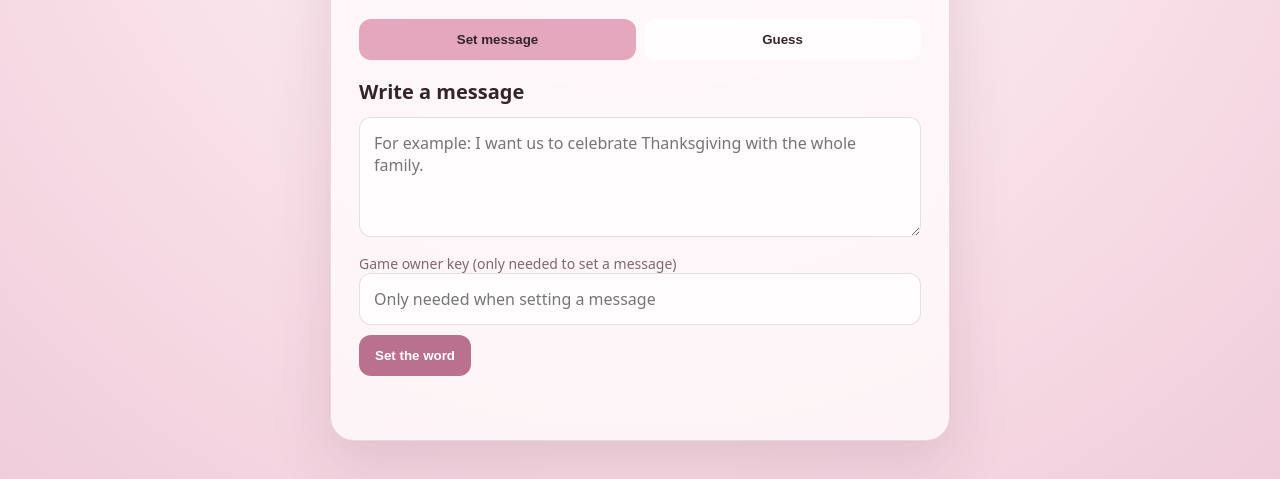
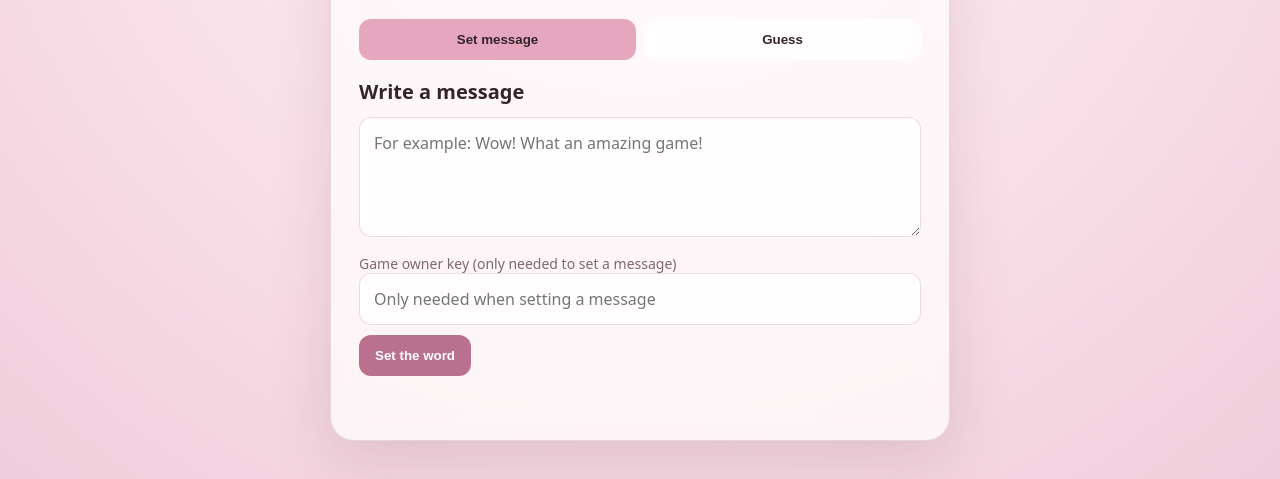
Before and after one commit to adya1210/contexto_message, a plain HTML site: page index.html in a window 1280 px wide. Shown: the part 259-738 px from the top of the page. Drawn offline with Linux system fonts and the light colour scheme.

Commit message:
update prompt message

```diff
--- a/index.html
+++ b/index.html
@@ -191,7 +191,7 @@
     </div>
     <section id="set" class="panel active">
       <h2>Write a message</h2>
-      <textarea id="message" maxlength="500" placeholder="For example: I want us to celebrate Thanksgiving with the whole family."></textarea>
+      <textarea id="message" maxlength="500" placeholder="For example: Wow! What an amazing game!"></textarea>
       <label for="admin-key">Game owner key (only needed to set a message)</label>
       <input id="admin-key" type="password" maxlength="200" placeholder="Only needed when setting a message" autocomplete="off">
       <div class="row"><button id="save" class="primary">Set the word</button></div>
```
